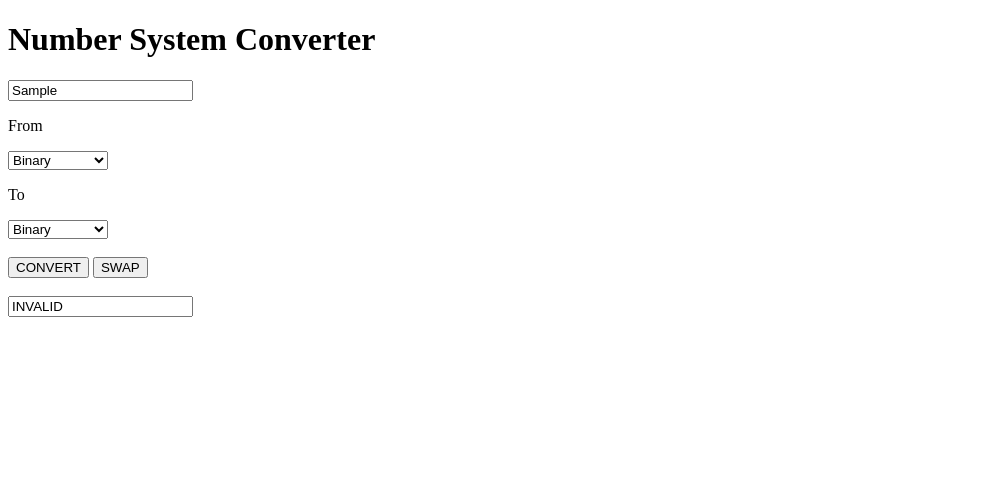
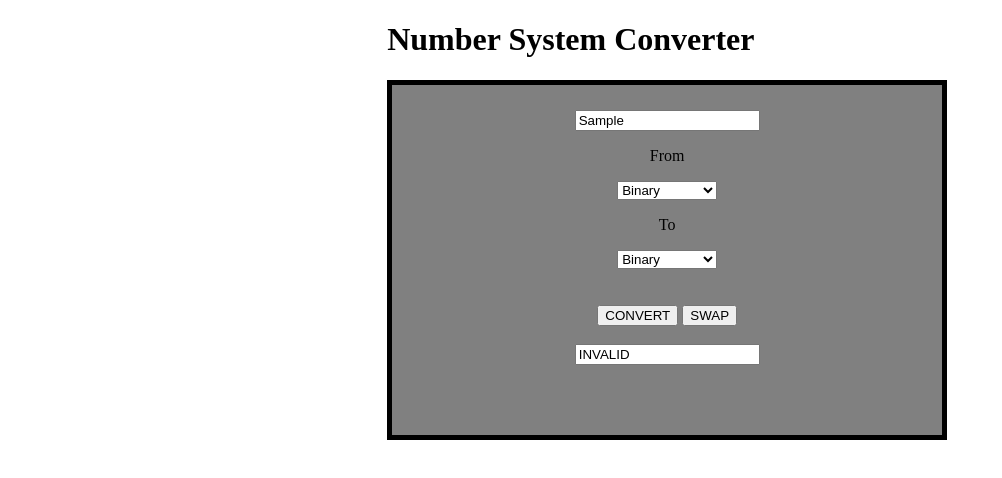
Before and after one commit to gauravsahu22/gauravsahu22.github.io, a plain HTML site: page converter/cal.html in a window 1280 px wide. Both pictures are taken after typing "Sample", "Sample" into the empty fields and a click on the button "CONVERT". Shown: the whole page, without its empty margins (0-1002 px from the left). Drawn offline with Linux system fonts and the light colour scheme.

Commit message:
number system converter

```diff
--- a/converter/cal.html
+++ b/converter/cal.html
@@ -5,25 +5,48 @@
     <meta http-equiv="X-UA-Compatible" content="IE=edge" />
     <meta name="viewport" content="width=device-width, initial-scale=1.0" />
     <title>Document</title>
+
+    <style>
+        #container{
+    border:solid black 5px;
+    background-color: gray;
+    padding:25px;
+    height:300px;
+    width:500px;
+    margin-left:30%;
+    text-align: center;
+    align-items: center;
+
+}
+#heading{
+    margin-left: 30%;
+    color:black;
+}
+    </style>
+
   </head>
   <body>
-    <h1>Number System Converter</h1>
+    <h1 id="heading">Number System Converter</h1>
+   <div id="container">
     <input class="iNum" id="ipNum" placeholder="Enter a Number" />
     <p>From</p>
-    <select class="iType" id="ipType">
-      <option value="ipbin">Binary</option>
-      <option value="ipoct">Octal</option>
-      <option value="ipdec">Decimal</option>
-      <option value="iphex">Haxadecimal</option>
-    </select>
-    <br />
+    <div id="from">
+      <select>
+        <option value="bin">Binary</option>
+        <option value="oct">Octal</option>
+        <option value="dec">Decimal</option>
+        <option value="hex">Haxadecimal</option>
+      </select>
+  </div>
     <p>To</p>
-    <select class="oType" id="opType">
-      <option value="opbin">Binary</option>
-      <option value="opoct">Octal</option>
-      <option value="opdec">Decimal</option>
-      <option value="ophex">Hexadecimal</option>
-    </select>
+    <div id="to">
+      <select>
+        <option value="bin">Binary</option>
+        <option value="oct">Octal</option>
+        <option value="dec">Decimal</option>
+        <option value="hex">Hexadecimal</option>
+      </select>
+    </div>
     <br />
     <br />
 
@@ -32,6 +55,7 @@
     <br />
     <br />
     <input class="oNum" id="opNum" placeholder="Output" />
+ </div>
     <script src="./cal.js"></script>
   </body>
 </html>
--- a/converter/cal.js
+++ b/converter/cal.js
@@ -1,109 +1,89 @@
-document.getElementById("ipType").value = "ipbin";
-document.getElementById("opType").value = "opbin";
+function Swap() {
+    var inputTag = document.getElementById("from");
+    var outTag = document.getElementById("to");
 
-function Swap(){
-    var ipType = document.getElementById("ipType").value;
-    var opType = document.getElementById("opType").value;
-
-    var temp = ipType;
-    ipType = opType;
-    opType = temp;
-
-    document.getElementById("ipType").value = ipType;
-    document.getElementById("opType").value = opType;
+    inputTag.appendChild(outTag.firstElementChild);
+    outTag.appendChild(inputTag.firstElementChild);
   }
 
-function convert()
-{
-    var iNum  = document.getElementById("ipNum").value;
-    var iType = document.getElementById("ipType").value;
-    var oType = document.getElementById("opType").value;
+  function convert() {
+    var iNum = document.getElementById("ipNum").value;
+    var iType = document.getElementById("from").firstElementChild.value;
+    var oType = document.getElementById("to").firstElementChild.value;
     var oNum;
 
     //conversion from binary to oct, dec, hex
-    if(iType=="ipbin" && oType=="opdec") oNum = bin2dec(iNum);
-    if(iType=="ipbin" && oType=="opoct") oNum = bin2oct(iNum);
-    if(iType=="ipbin" && oType=="ophex") oNum = bin2hex(iNum);
-    if(iType=="ipbin" && oType=="opbin") oNum = "INVALID";
+    if (iType == "bin" && oType == "dec") oNum = bin2dec(iNum);
+    if (iType == "bin" && oType == "oct") oNum = bin2oct(iNum);
+    if (iType == "bin" && oType == "hex") oNum = bin2hex(iNum);
+    if (iType == "bin" && oType == "bin") oNum = "INVALID";
     //conversion from decimal to bin, oct, hex
-    if(iType=="ipdec" && oType=="opbin") oNum = dec2bin(iNum);
-    if(iType=="ipdec" && oType=="opoct") oNum = dec2oct(iNum);
-    if(iType=="ipdec" && oType=="ophex") oNum = dec2hex(iNum);
-    if(iType=="ipdec" && oType=="opdec") oNum = "INVALID";
+    if (iType == "dec" && oType == "bin") oNum = dec2bin(iNum);
+    if (iType == "dec" && oType == "oct") oNum = dec2oct(iNum);
+    if (iType == "dec" && oType == "hex") oNum = dec2hex(iNum);
+    if (iType == "dec" && oType == "dec") oNum = "INVALID";
     //conversion from octal to bin, dec, hex
-    if(iType=="ipoct" && oType=="opbin") oNum = oct2bin(iNum);
-    if(iType=="ipoct" && oType=="opdec") oNum = oct2dec(iNum);
-    if(iType=="ipoct" && oType=="ophex") oNum = oct2hex(iNum);
-    if(iType=="ipoct" && oType=="opoct") oNum = "INVALID";
+    if (iType == "oct" && oType == "bin") oNum = oct2bin(iNum);
+    if (iType == "oct" && oType == "dec") oNum = oct2dec(iNum);
+    if (iType == "oct" && oType == "hex") oNum = oct2hex(iNum);
+    if (iType == "oct" && oType == "oct") oNum = "INVALID";
     //conversion from hexadecimal to bin, dec, oct
-    if(iType=="iphex" && oType=="opbin") oNum = hex2bin(iNum);
-    if(iType=="iphex" && oType=="opoct") oNum = hex2oct(iNum);
-    if(iType=="iphex" && oType=="opdec") oNum = hex2dec(iNum);
-    if(iType=="iphex" && oType=="ophex") oNum = "INVALID";
+    if (iType == "hex" && oType == "bin") oNum = hex2bin(iNum);
+    if (iType == "hex" && oType == "oct") oNum = hex2oct(iNum);
+    if (iType == "hex" && oType == "dec") oNum = hex2dec(iNum);
+    if (iType == "hex" && oType == "hex") oNum = "INVALID";
 
     document.getElementById("opNum").value = oNum;
   }
   //=============================================================
   //function binary to decimal conversion
-function bin2dec(iNum)
-{
+  function bin2dec(iNum) {
     return parseInt(iNum, 2);
   }
   //function binary to octal conversion
-function bin2oct(iNum)
-{
+  function bin2oct(iNum) {
     return parseInt(iNum, 2).toString(8);
   }
   //function binary to hexadecimal conversion
-function bin2hex(iNum)
-{
+  function bin2hex(iNum) {
     return parseInt(iNum, 2).toString(16);
   }
   //===========================================
   //function decimal to binary conversion
-function dec2bin(iNum)
-{
+  function dec2bin(iNum) {
     return parseInt(iNum).toString(2);
   }
   //function decimal to octal conversion
-function dec2oct(iNum)
-{
+  function dec2oct(iNum) {
     return parseInt(iNum).toString(8);
   }
   //function decimal to hexadecimal conversion
-function dec2hex(iNum)
-{
+  function dec2hex(iNum) {
     return parseInt(iNum).toString(16);
   }
   //===========================================
   //function octal to binary conversion
-function oct2bin(iNum)
-{
+  function oct2bin(iNum) {
     return parseInt(iNum, 8).toString(2);
   }
   //function octal to decimal conversion
-function oct2dec(iNum)
-{
+  function oct2dec(iNum) {
     return parseInt(iNum, 8).toString(10);
   }
   //function octal to hexadecimal conversion
-function oct2hex(iNum)
-{
+  function oct2hex(iNum) {
     return parseInt(iNum, 8).toString(16);
   }
   //===========================================
   //function hexadecimal to binary conversion
-function hex2bin(iNum)
-{
+  function hex2bin(iNum) {
     return parseInt(iNum, 16).toString(2);
   }
   //function hexadecimal to octal conversion
-function hex2oct(iNum)
-{
+  function hex2oct(iNum) {
     return parseInt(iNum, 16).toString(8);
   }
   //function hexadecimal to decimal conversion
-function hex2dec(iNum)
-{
+  function hex2dec(iNum) {
     return parseInt(iNum, 16).toString(10);
   }
```
Lines whose indentation alone changed are shown as unchanged.
